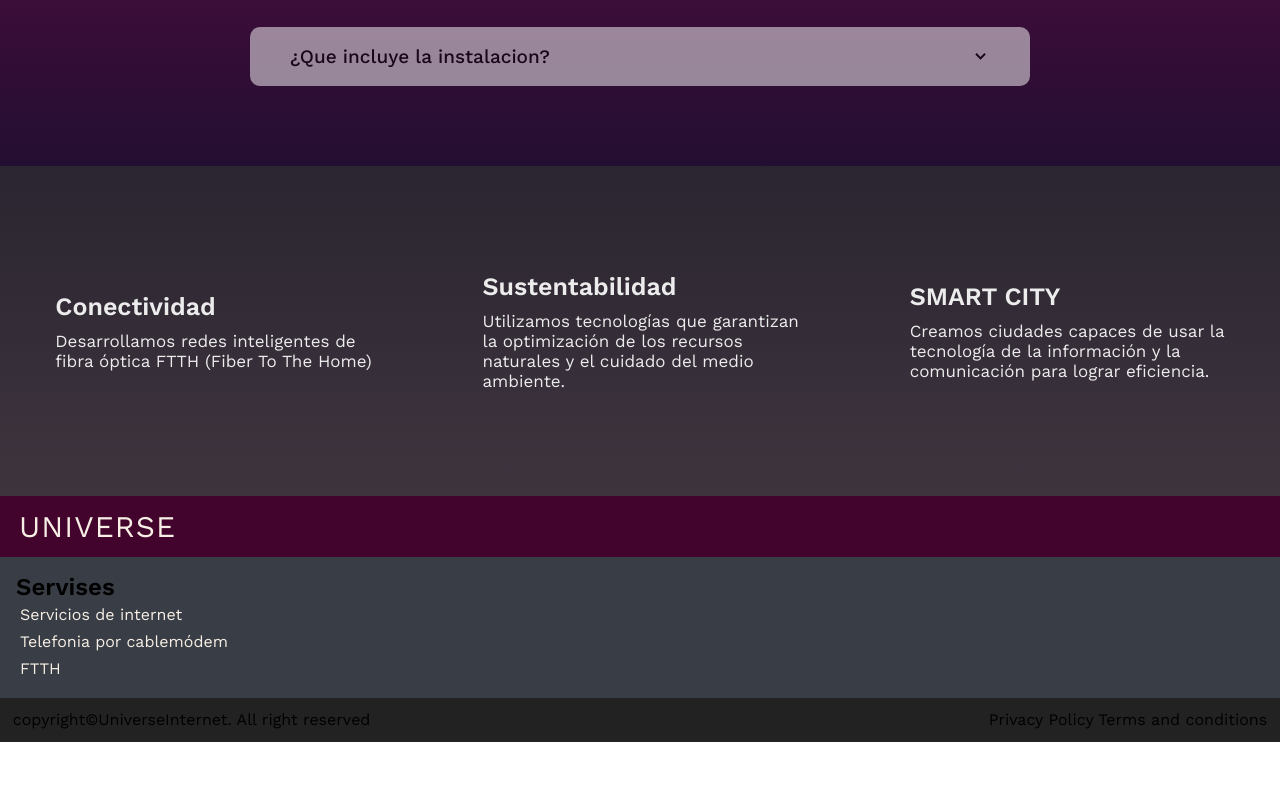
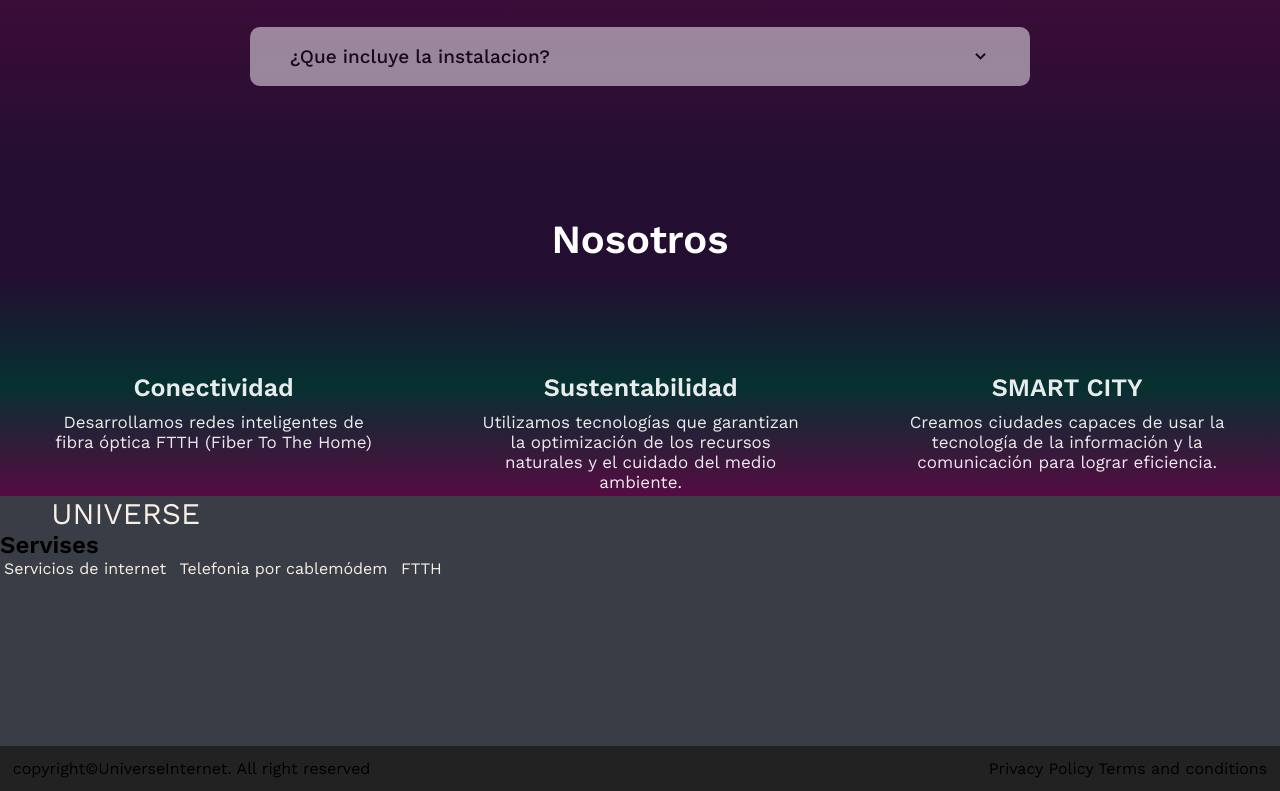
Before and after one commit to SantiNoccetti/TP-Integrador, a plain HTML site: page index.html in a window 1280 px wide. Shown: the part 1695-2486 px from the top of the page. Before the commit the page ends 2437 px from the top, so only its background shows below. Drawn offline with nearby package versions, Linux system fonts and the light colour scheme.

Commit message:
Perfeccionando CSS

```diff
--- a/estilo.css
+++ b/estilo.css
@@ -127,9 +127,29 @@ nav{
     height: 330px;
     display: flex;
     justify-content: space-around;
-    background: linear-gradient(rgba(19, 14, 26, 0.9), rgba(14, 1, 14, 0.8));
+    align-items: center;
+    align-content: center;
+    flex-direction: column;
+    background:linear-gradient(180deg, #230e31,#230e31,#063130,#550b42 );
 }
+.cont-hero2{
+    width: 100%;
+    display: flex;
+    justify-content: space-around;
+    align-items: center;
+    align-content: center;
+    flex-direction: row;
+    margin-bottom: 50px;
+    padding-bottom: 50px;
 
+}
+.nosotros{
+    margin-bottom: 50px;
+    font-size: 40px;
+    padding: 50px;
+    text-align: center;
+    color: white;
+}
 .info {
     display: flex;
     margin: auto;
@@ -143,18 +163,26 @@ nav{
 
 .cont-info {
     padding: 10px;
+    height: 139px;
 }
+
 
 .titulo-cont-info {
     font-family: work sans, poping;
     font-size: 25px;
     color: rgba(255, 255, 255, 0.911);
+    display: flex;
+    justify-content: center;
 }
 
 .parrafo-cont-info {
     padding-top: 10px;
     font-size: 17px;
     color: rgba(255, 255, 255, 0.911);
+    display: flex;
+    justify-content: center;
+
+    text-align: center;
 }
 /*
 ==========================================
@@ -313,6 +341,7 @@ nav{
     padding: 50px;
     text-align: center;
     color: white;
+
 }
 /* titulo preguntas */
 .cont-preguntas{
@@ -328,6 +357,11 @@ nav{
     border-radius: 10px;
     opacity: .5;
     cursor: pointer;
+}
+.cont-pregunta:hover{
+    transform: scale(1.01);
+    opacity: .7;
+    transition: all .3s;
 }
 
 .cont-pregunta.activa{
@@ -514,25 +548,13 @@ span:nth-child(10){
 
 .pie-de-pagina {
     background-color: #393E46;
+    height: 250px;
 
 }
 
-.logo-pie {
-    display: flex;
-    align-items: center;
-    gap: 10px;
-    letter-spacing: 1px;
-}
 
 
-.header-del-pie {
-    display: flex;
-    justify-content: space-between;
-    padding: 1%;
-    align-items: center;
 
-    background: 100%, #42032C;
-}
 
 .un-pie {
     font-size: 30px;
@@ -549,10 +571,7 @@ span:nth-child(10){
     font-size: 20x;
 }
 
-.menu-pie div {
-    display: grid;
-    margin: 1rem;
-}
+
 
 
 .link-footer {
--- a/index.html
+++ b/index.html
@@ -200,7 +200,8 @@
 
         </section>
         <section class="hero2">
-
+            <h2 class="nosotros">Nosotros</h2>
+        <div class="cont-hero2">
             <div class="info">
 
                 <i class="fa-sharp fa-solid fa-wifi"></i>
@@ -244,7 +245,7 @@
                 </div>
 
             </div>
-
+        </div>
         </section>
         <!-- Santino -->
         <!-- -------------------------------------------------------------------- -->
@@ -261,18 +262,14 @@
     ==========================================
     */ -->
     <footer class="pie-de-pagina" id="contacto">
-        <div class="header-del-pie">
-            <div class="logo-pie">
+
             <p class="un-pie">
                 UNIVERSE
             </p>
-            </div>
-            <div class="iconos-pie">
 
-            </div>
-        </div>
 
-        <div class="menu-pie">
+
+
 
             <div>
                 <h2>Servises</h2>
@@ -282,13 +279,12 @@
             </div>
 
 
-        </div>
+
+    </footer>
     <div class="derechos-autor">
         <p>copyright©UniverseInternet. All right reserved</p>
         <p>Privacy Policy Terms and conditions</p>
     </div>
-    </footer>
-
     <!-- /*
     ==========================================
                 FOOTER
```
Lines whose indentation alone changed are shown as unchanged.
